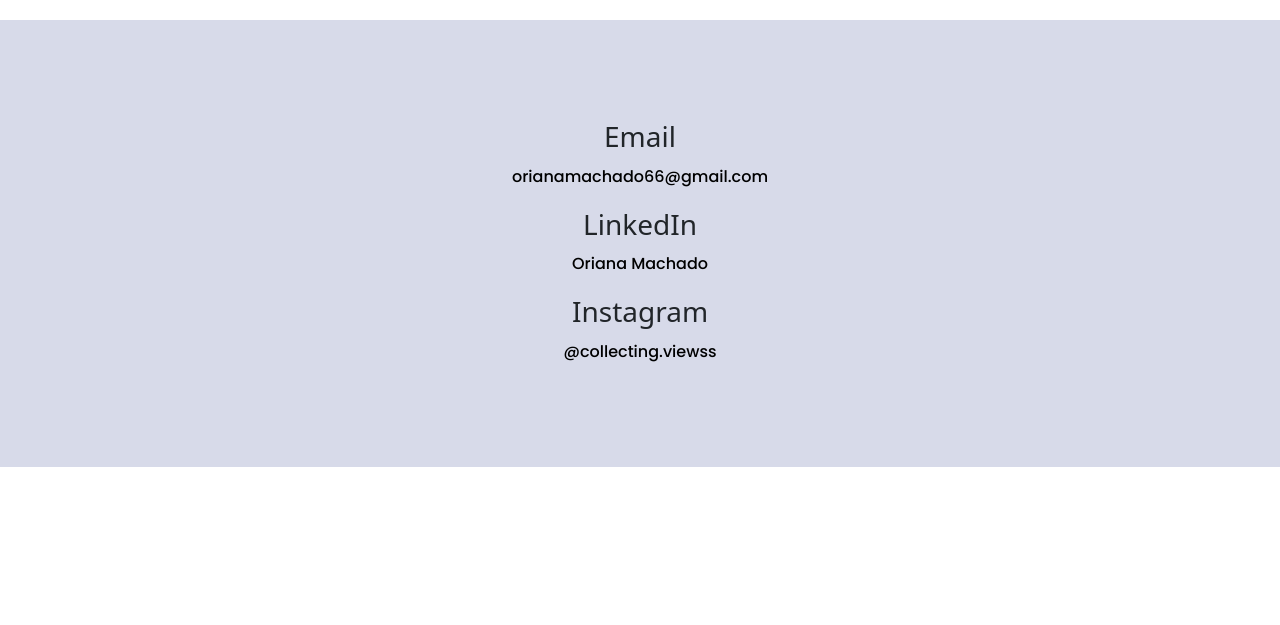
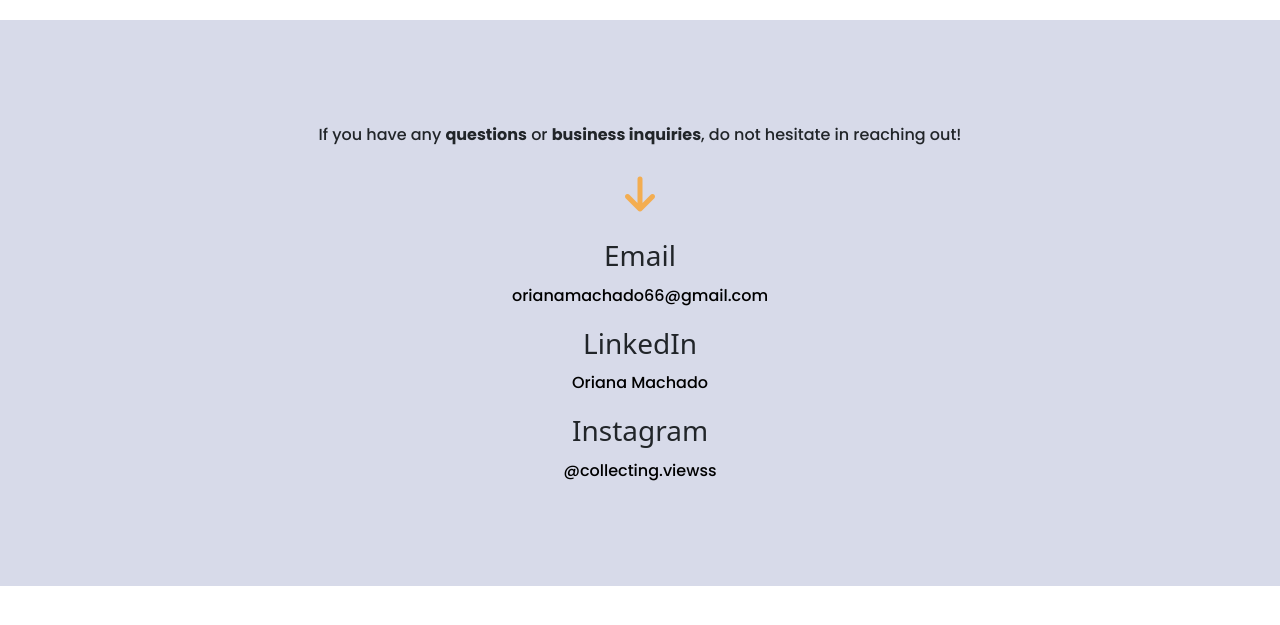
Before and after one commit to orianamachado66/responsive-workshop-project, a plain HTML site: page contact.html in a window 1280 px wide. Shown: the part 289-914 px from the top of the page. Before the commit the page ends 856 px from the top, so only its background shows below. Drawn offline with nearby package versions, Linux system fonts and the light colour scheme.

Commit message:
Added HTML elements to the contact page

```diff
--- a/contact.html
+++ b/contact.html
@@ -69,6 +69,17 @@
     <div class="contact-box">
       <div class="content-container container">
         <div class="content text-center">
+          <p>
+            If you have any <strong>questions</strong> or
+            <strong>business inquiries</strong>, do not hesitate in reaching
+            out!
+          </p>
+          <div class="mb-4 mt-4">
+            <i
+              class="fa-solid fa-arrow-down fa-bounce arrow"
+              style="color: #f3ad51"
+            ></i>
+          </div>
           <h3>Email</h3>
           <p>
             <a href="mailto:orianamachado66@gmail.com" title="Email">
```
